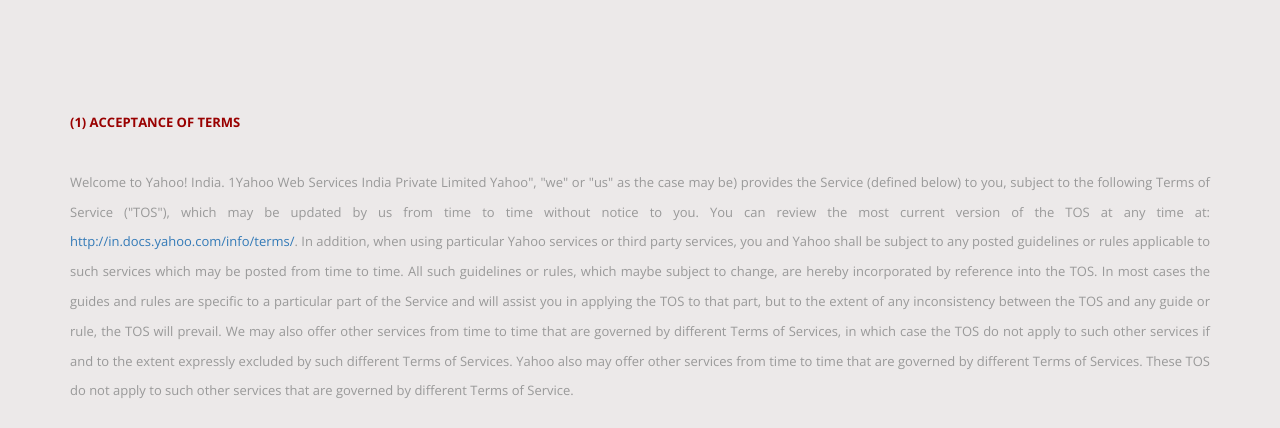
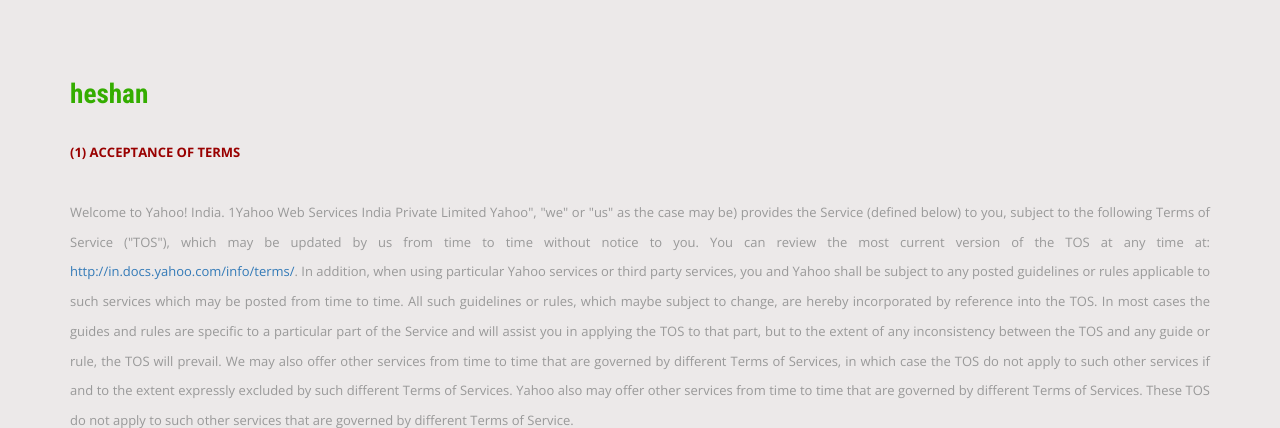
Before and after one commit to Heshan19/elit2, a PHP site: page /page.php?type=terms in a window 1280 px wide. Shown: the part 351-779 px from the top of the page. Run offline with PHP 8.4, Linux system fonts and the light colour scheme; a user stored in the database is signed in; data comes from the database, SQL or seed files in the repository; data that the repository does not hold is empty.

Commit message:
Update page.php

```diff
--- a/page.php
+++ b/page.php
@@ -101,7 +101,7 @@
 ?>
 
 
-		<h3 class="wow fadeInDown animated animated" data-wow-delay=".5s" style="visibility: visible; animation-delay: 0.5s; animation-name: fadeInDown;"><?php 	echo $_GET['mmmmmmmmmm'] ?></h3>
+		<h3 class="wow fadeInDown animated animated" data-wow-delay=".5s" style="visibility: visible; animation-delay: 0.5s; animation-name: fadeInDown;">heshan</h3>
 
 
 	<p>
```
